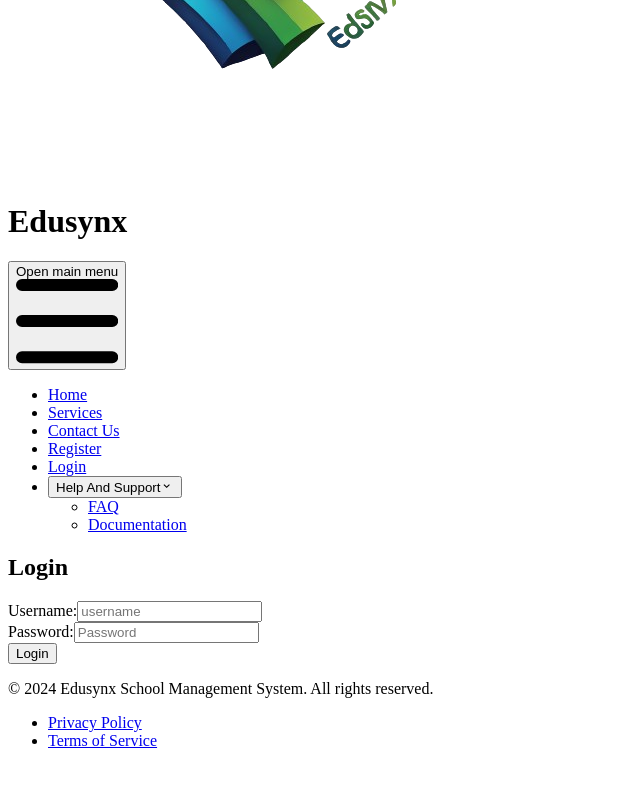
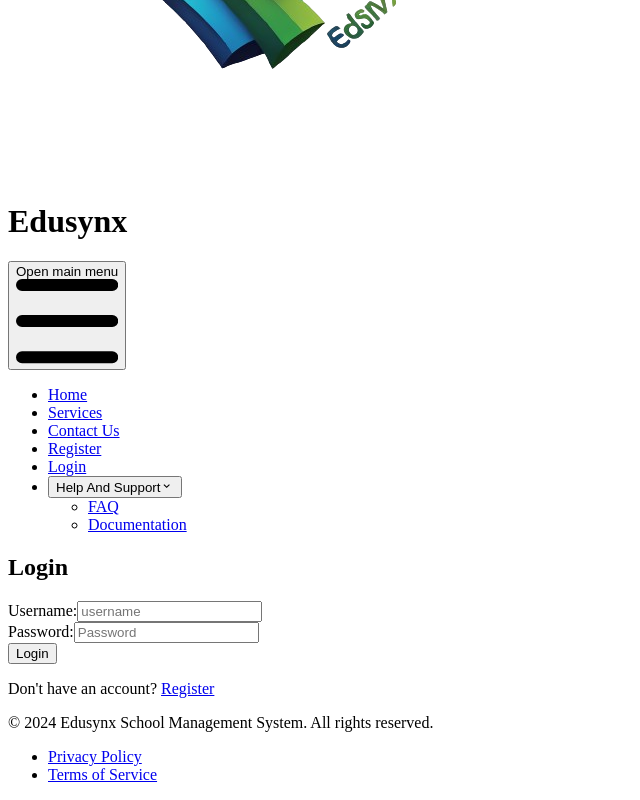
Before and after one commit to elamuhombe/gomycode-mern-edusynx-school-management-system, a React (Vite) app in the folder client/: page /Login in a window 1280 px wide. Shown: the part 619-1419 px from the top of the page, without its empty margins (0-640 px from the left). Before the commit the page ends 1385 px from the top, so only its background shows below. Built offline with nearby package versions, Linux system fonts and the light colour scheme.

Commit message:
feat: Add Registration Form link in Login Form

```diff
--- a/client/src/components/Login/LoginForm.tsx
+++ b/client/src/components/Login/LoginForm.tsx
@@ -1,5 +1,7 @@
 // LoginForm.tsx
 import React, { useState } from 'react';
+import { Link } from 'react-router-dom';
+
 
 interface LoginFormProps {
   onSubmit: (username: string, password: string) => void;
@@ -25,7 +27,8 @@ const LoginForm: React.FC<LoginFormProps> = ({ onSubmit }) => {
   const passwordEntered = password.trim() !== '';
 
   return (
-    <form onSubmit={handleLogin}>
+    <div>
+      <form onSubmit={handleLogin}>
       <div className="mb-4">
         <label htmlFor="username" className="block mb-2">Username:</label>
         <input
@@ -53,6 +56,12 @@ const LoginForm: React.FC<LoginFormProps> = ({ onSubmit }) => {
       {error && <div className="text-red-500 mb-4">{error}</div>}
       <button type="submit" className="mt-8 w-full bg-blue-500 text-white py-2 rounded hover:bg-blue-600">Login</button>
     </form>
+    <p>
+        Don't have an account? <Link to="/register">Register</Link>
+      </p>
+    </div>
+
+
   );
 };
 
```
